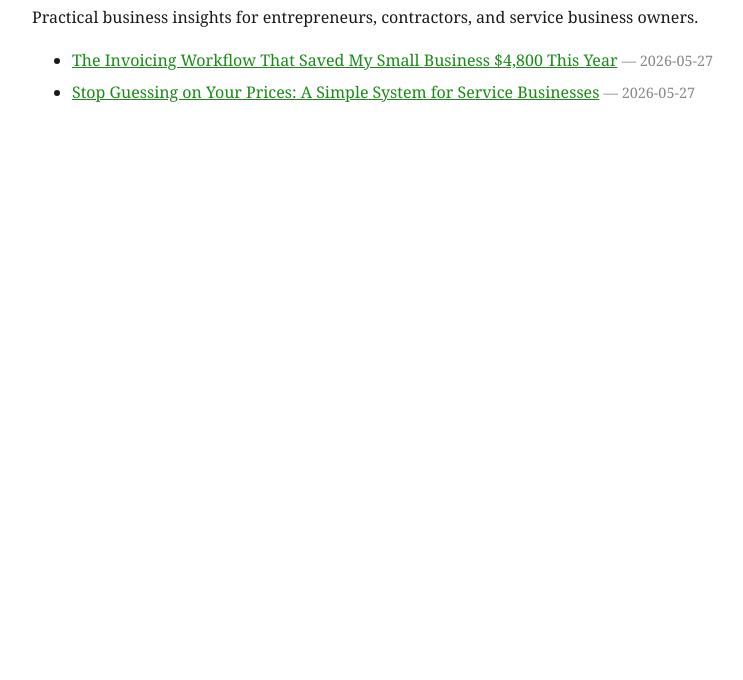
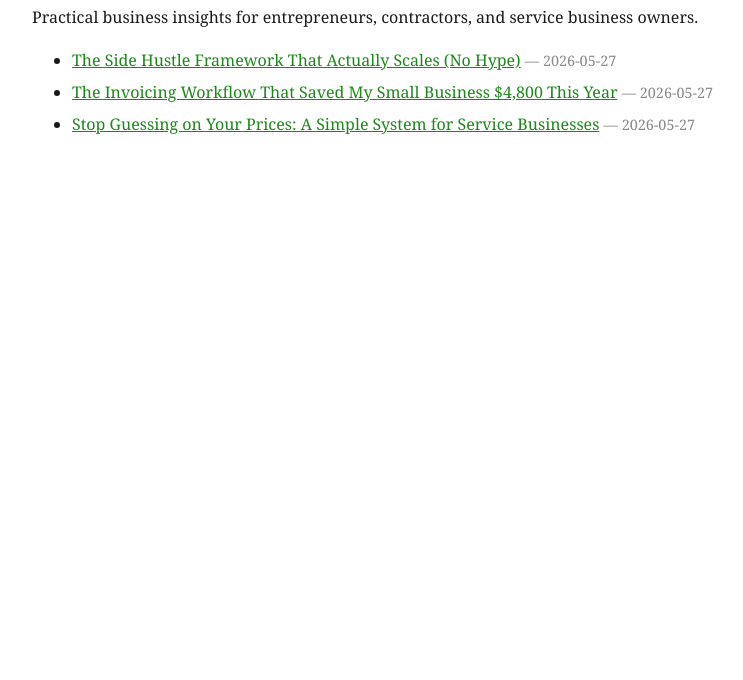
Before and after one commit to klown1214/titan-blog, a plain HTML site: page index.html in a window 1280 px wide. Shown: the part 120-800 px from the top of the page, without its empty margins (238-981 px from the left). Drawn offline with Linux system fonts and the light colour scheme.

Commit message:
Update index

```diff
--- a/index.html
+++ b/index.html
@@ -4,7 +4,8 @@
 </head><body>
 <h1>Foreman Blueprint</h1>
 <p>Practical business insights for entrepreneurs, contractors, and service business owners.</p>
-<ul><li><a href="https://klown1214.github.io/titan-blog/articles/20260527-the-invoicing-workflow-that-saved-my-small-business-4-800-th.html">The Invoicing Workflow That Saved My Small Business $4,800 This Year</a> <span style="color:#888;font-size:.9em">— 2026-05-27</span></li>
+<ul><li><a href="https://klown1214.github.io/titan-blog/articles/20260527-the-side-hustle-framework-that-actually-scales-no-hype.html">The Side Hustle Framework That Actually Scales (No Hype)</a> <span style="color:#888;font-size:.9em">— 2026-05-27</span></li>
+<li><a href="https://klown1214.github.io/titan-blog/articles/20260527-the-invoicing-workflow-that-saved-my-small-business-4-800-th.html">The Invoicing Workflow That Saved My Small Business $4,800 This Year</a> <span style="color:#888;font-size:.9em">— 2026-05-27</span></li>
 <li><a href="https://klown1214.github.io/titan-blog/articles/20260527-stop-guessing-on-your-prices-a-simple-system-for-service-bus.html">Stop Guessing on Your Prices: A Simple System for Service Businesses</a> <span style="color:#888;font-size:.9em">— 2026-05-27</span></li>
 </ul>
 </body></html>
```
